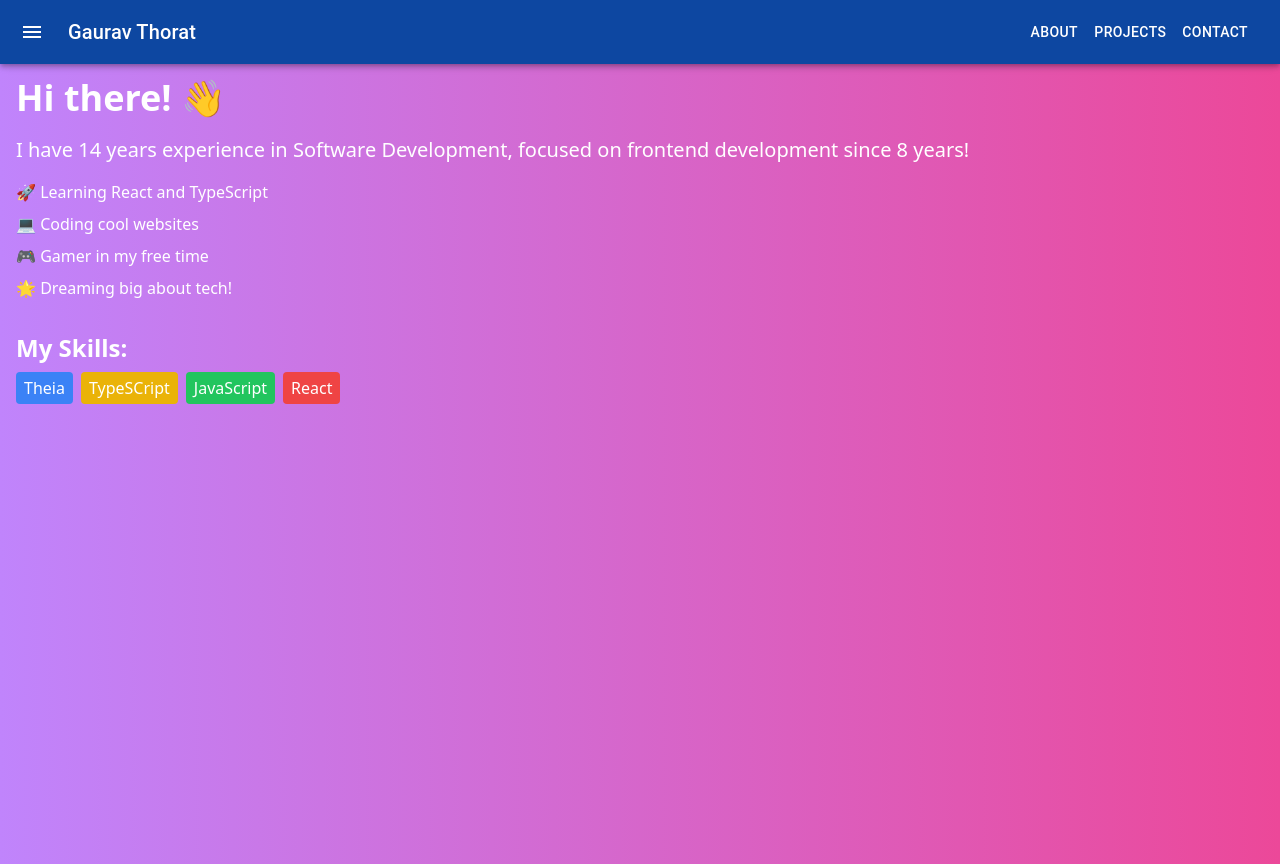
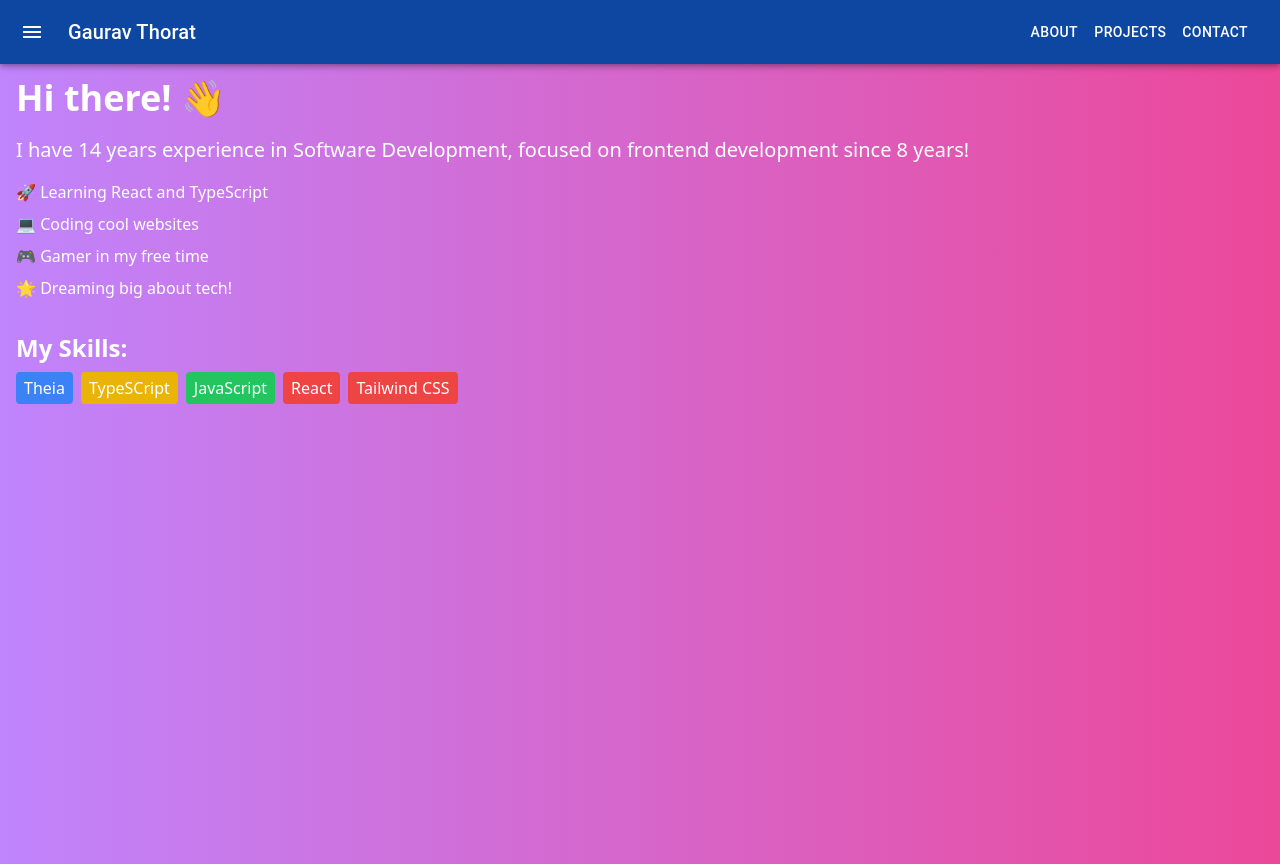
Before and after one commit to gauravthorath/Portfolio, a React (Vite) app: page /about in a window 1280 px wide. Built offline with nearby package versions, Linux system fonts and the light colour scheme.

Commit message:
Updated skills section

```diff
--- a/src/pages/About.tsx
+++ b/src/pages/About.tsx
@@ -21,6 +21,7 @@ const About: React.FC = () => {
           <span className="bg-yellow-500 px-2 py-1 rounded">TypeSCript</span>
           <span className="bg-green-500 px-2 py-1 rounded">JavaScript</span>
           <span className="bg-red-500 px-2 py-1 rounded">React</span>
+          <span className="bg-red-500 px-2 py-1 rounded">Tailwind CSS</span>
         </div>
       </div>
     </div>
```
